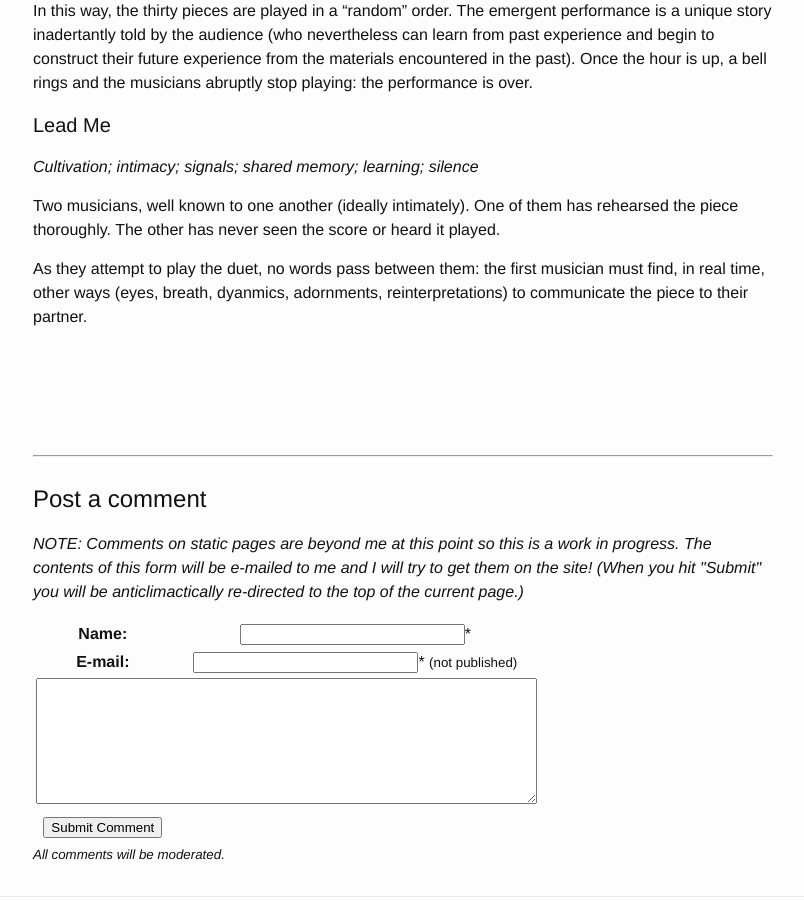
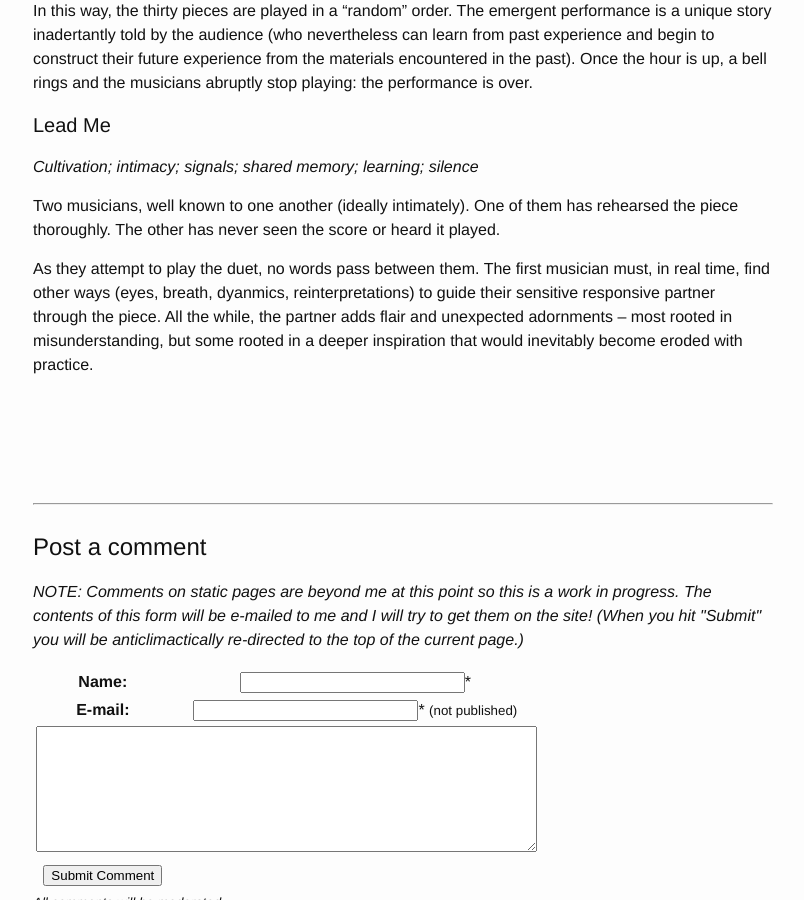
Before and after one commit to Allium/WithoutHeadOrFoot, a Jekyll site: the page built from _posts/2016-01-16-Musical-Composition-Ideas.md, in a window 1280 px wide and 900 px high, scrolled down 1080 px. Shown: the whole window, without its empty margins (237-1041 px from the left). Built offline with Jekyll 4.4.1, drawn with Linux system fonts in a browser that asks for light colours; comment, search, counter and statistics services are not loaded.

Commit message:
Modified Muisc -- added to last paragraph for lyricism

```diff
--- a/_posts/2016-01-16-Musical-Composition-Ideas.md
+++ b/_posts/2016-01-16-Musical-Composition-Ideas.md
@@ -36,4 +36,4 @@ In this way, the thirty pieces are played in a "random" order. The emergent perf
 
 Two musicians, well known to one another (ideally intimately). One of them has rehearsed the piece thoroughly. The other has never seen the score or heard it played.
 
-As they attempt to play the duet, no words pass between them: the first musician must find, in real time, other ways (eyes, breath, dyanmics, adornments, reinterpretations) to communicate the piece to their partner.
+As they attempt to play the duet, no words pass between them. The first musician must, in real time, find other ways (eyes, breath, dyanmics, reinterpretations) to guide their sensitive responsive partner through the piece. All the while, the partner adds flair and unexpected adornments -- most rooted in misunderstanding, but some rooted in a deeper inspiration that would inevitably become eroded with practice.
```
